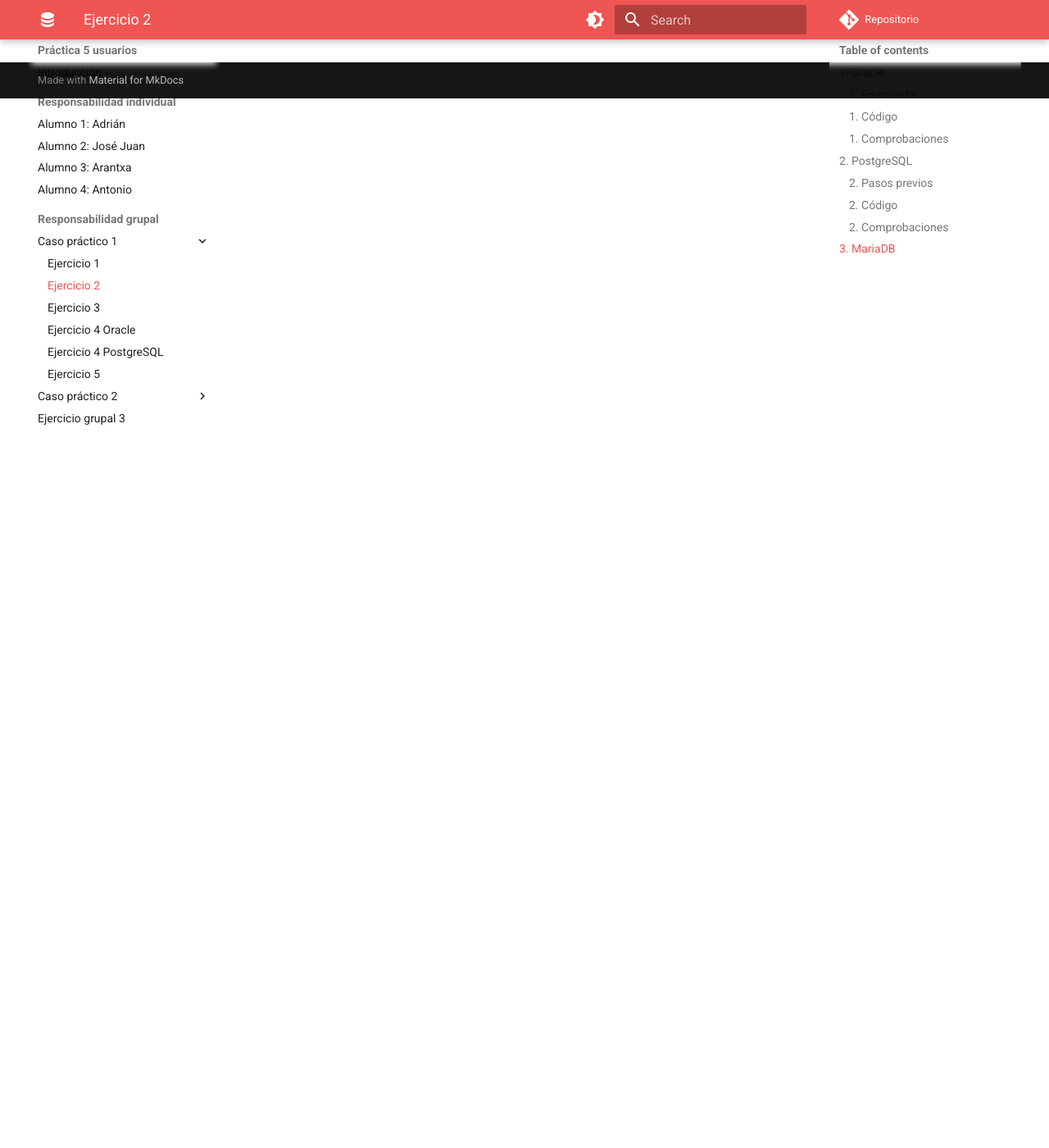
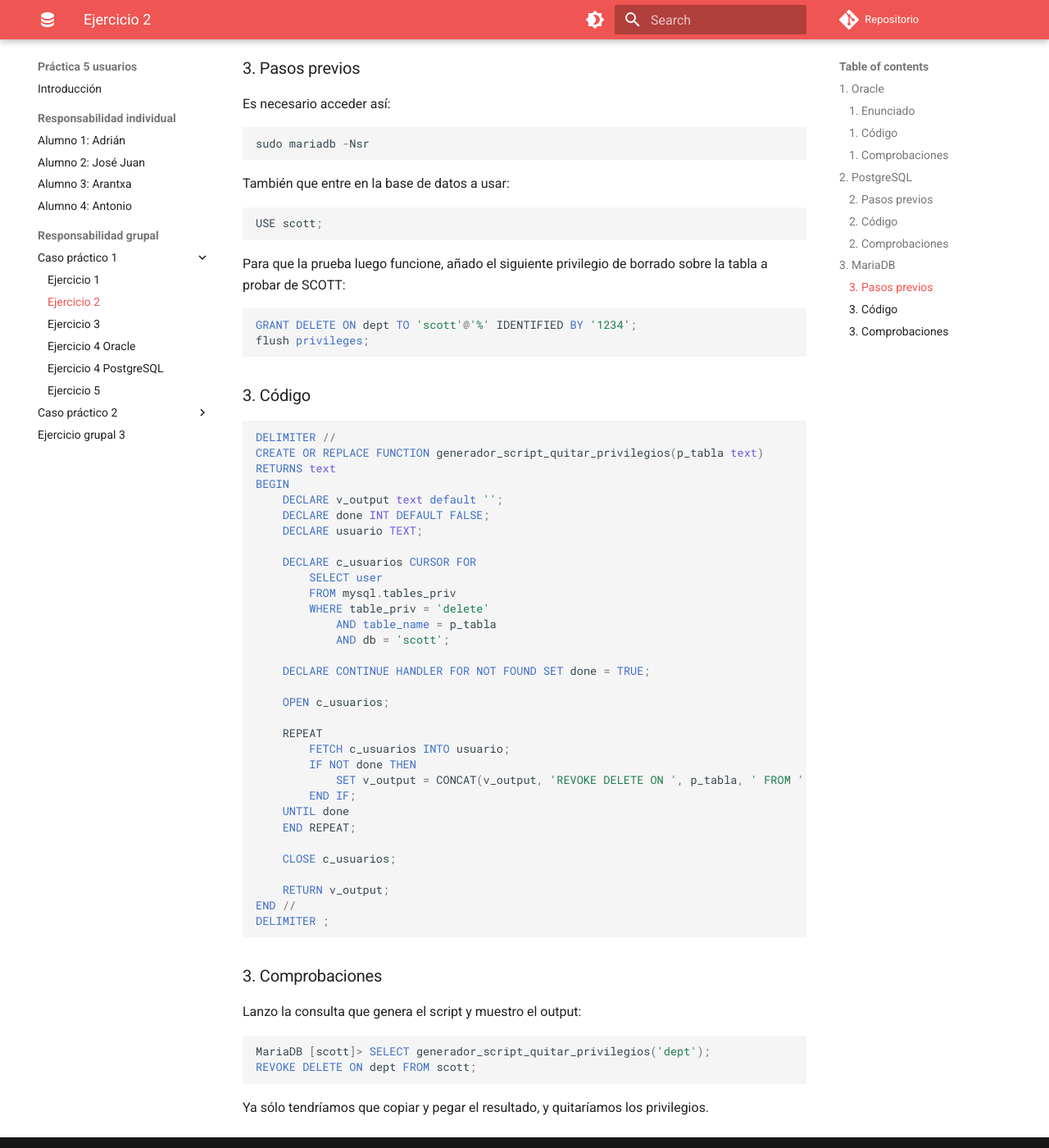
Before and after one commit to adriasir123/grupalesbdc, an MkDocs documentation site: the page built from docs/p5-usuarios/rg/caso-practico-1-ej2.md, in a window 1280 px wide and 1400 px high, scrolled down 2391 px. Shown: the whole window at 82% size. Built offline with MkDocs 1.6.1 and Material for MkDocs 9.7.7, drawn with Linux system fonts in a browser that asks for light colours; comment, search, counter and statistics services are not loaded; some of the changed text lies outside the part shown.

Commit message:
caso práctico 1 ej2 parte mariadb terminada

````diff
--- a/docs/p5-usuarios/rg/caso-practico-1-ej2.md
+++ b/docs/p5-usuarios/rg/caso-practico-1-ej2.md
@@ -64,7 +64,7 @@ psql -At
 
 !!! Warning
 
-    Si no se hace esto, osea si se accede de forma normal, el output de la función saldrá con signos `+` al final de las líneas y no será "copiable y pegable".
+    Si no se hace esto, osea si se accede de forma normal, el output de la función saldrá con signos `+` al final de las líneas y no será "copiable y pegable"
 
 Las funciones en PostgreSQL se almacenan según la base de datos a la que estemos conectados, así que nos conectamos a la base de datos sobre la que queramos usar la función:
 
@@ -105,18 +105,73 @@ REVOKE DELETE ON dept FROM scott;
 
 Ya sólo tendríamos que copiar y pegar el resultado, y quitaríamos los privilegios.
 
+## 3. MariaDB
 
+### 3. Pasos previos
 
+Es necesario acceder así:
 
+```sql
+sudo mariadb -Nsr
+```
 
+También que entre en la base de datos a usar:
 
+```sql
+USE scott;
+```
 
+Para que la prueba luego funcione, añado el siguiente privilegio de borrado sobre la tabla a probar de SCOTT:
 
+```sql
+GRANT DELETE ON dept TO 'scott'@'%' IDENTIFIED BY '1234';
+flush privileges;
+```
 
+### 3. Código
 
+```sql
+DELIMITER //
+CREATE OR REPLACE FUNCTION generador_script_quitar_privilegios(p_tabla text)
+RETURNS text
+BEGIN
+    DECLARE v_output text default '';
+    DECLARE done INT DEFAULT FALSE;
+    DECLARE usuario TEXT;
 
+    DECLARE c_usuarios CURSOR FOR
+        SELECT user
+        FROM mysql.tables_priv
+        WHERE table_priv = 'delete'
+            AND table_name = p_tabla
+            AND db = 'scott';
 
+    DECLARE CONTINUE HANDLER FOR NOT FOUND SET done = TRUE;
 
+    OPEN c_usuarios;
 
+    REPEAT
+        FETCH c_usuarios INTO usuario;
+        IF NOT done THEN
+            SET v_output = CONCAT(v_output, 'REVOKE DELETE ON ', p_tabla, ' FROM ', usuario, ';' , '\n');
+        END IF;
+    UNTIL done
+    END REPEAT;
 
-## 3. MariaDB
+    CLOSE c_usuarios;
+
+    RETURN v_output;
+END //
+DELIMITER ;
+```
+
+### 3. Comprobaciones
+
+Lanzo la consulta que genera el script y muestro el output:
+
+```sql
+MariaDB [scott]> SELECT generador_script_quitar_privilegios('dept');
+REVOKE DELETE ON dept FROM scott;
+```
+
+Ya sólo tendríamos que copiar y pegar el resultado, y quitaríamos los privilegios.
````
